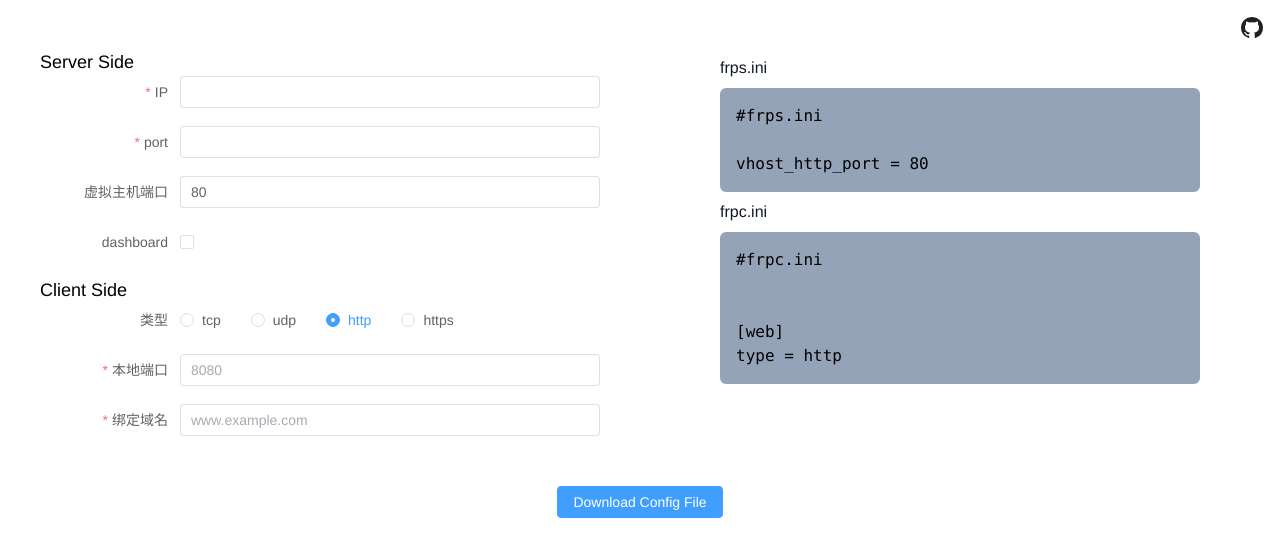
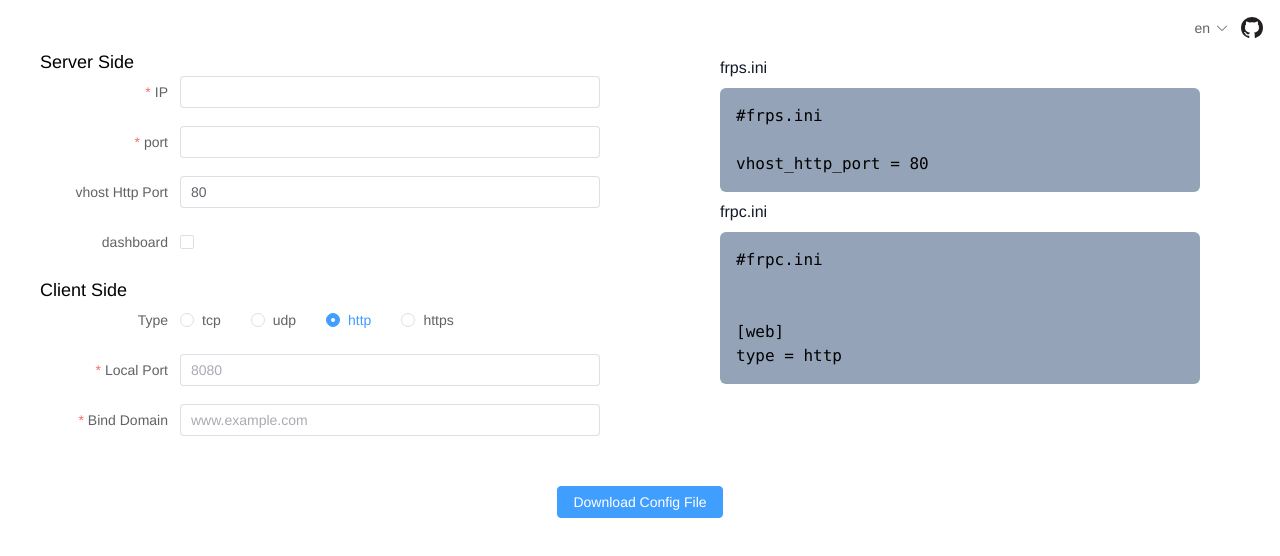
Before and after one commit to JunIce/frp-visual-config, a Vue app: page / in a window 1280 px wide. Shown: the top 556 px of the page. Built offline with nearby package versions, Linux system fonts and the light colour scheme.

Commit message:
feat: language locale

```diff
--- a/components.d.ts
+++ b/components.d.ts
@@ -11,9 +11,15 @@ declare module '@vue/runtime-core' {
     ElButton: typeof import('element-plus/es')['ElButton']
     ElCheckbox: typeof import('element-plus/es')['ElCheckbox']
     ElCol: typeof import('element-plus/es')['ElCol']
+    ElDropdown: typeof import('element-plus/es')['ElDropdown']
+    ElDropdownItem: typeof import('element-plus/es')['ElDropdownItem']
+    ElDropdownMenu: typeof import('element-plus/es')['ElDropdownMenu']
     ElForm: typeof import('element-plus/es')['ElForm']
     ElFormItem: typeof import('element-plus/es')['ElFormItem']
+    ElIcon: typeof import('element-plus/es')['ElIcon']
     ElInput: typeof import('element-plus/es')['ElInput']
+    ElMenu: typeof import('element-plus/es')['ElMenu']
+    ElMenuItem: typeof import('element-plus/es')['ElMenuItem']
     ElRadio: typeof import('element-plus/es')['ElRadio']
     ElRadioGroup: typeof import('element-plus/es')['ElRadioGroup']
     ElRow: typeof import('element-plus/es')['ElRow']
--- a/package.json
+++ b/package.json
@@ -13,7 +13,8 @@
 		"file-saver": "^2.0.5",
 		"pinia": "^2.1.4",
 		"validator": "^13.9.0",
-		"vue": "^3.3.4"
+		"vue": "^3.3.4",
+		"vue-i18n": "^9.7.1"
 	},
 	"devDependencies": {
 		"@types/file-saver": "^2.0.5",
--- a/src/components/ClientConfig.vue
+++ b/src/components/ClientConfig.vue
@@ -6,7 +6,7 @@
     :label-width="app.isMobile ? 'auto' : 140"
     :label-position="app.isMobile ? 'left' : 'right'"
   >
-    <el-form-item label="类型" prop="type">
+    <el-form-item :label="$t('type')" prop="type">
       <el-radio-group v-model="state.type">
         <el-radio v-for="item in types" :label="item.label">{{
           item.label
@@ -16,21 +16,21 @@
     <template v-if="state.type === 'tcp' || state.type === 'udp'">
       <el-form-item
         v-if="state.type === 'tcp'"
-        label="多TCP服务"
+        :label="$t('multi_tcp')"
         prop="tcp_multi"
       >
         <el-checkbox v-model="state.tcp_multi" />
       </el-form-item>
-      <el-form-item label="本地ip" prop="local_ip">
+      <el-form-item :label="$t('local_ip')" prop="local_ip">
         <el-input v-model="state.local_ip" placeholder="192.168.1.1"></el-input>
       </el-form-item>
-      <el-form-item label="本地端口" prop="local_port">
+      <el-form-item :label="$t('local_port')" prop="local_port">
         <el-input v-model="state.local_port" placeholder="8080"></el-input>
       </el-form-item>
-      <el-form-item v-if="!state.tcp_multi" label="远程端口" prop="remote_port">
+      <el-form-item v-if="!state.tcp_multi" :label="$t('remote_port')" prop="remote_port">
         <el-input v-model="state.remote_port" placeholder="6666"></el-input>
       </el-form-item>
-      <el-form-item v-else label="绑定域名" prop="custom_domains">
+      <el-form-item v-else :label="$t('bind_domain')" prop="custom_domains">
         <el-input
           v-model="state.custom_domains"
           placeholder="machine-a.example.com"
@@ -39,10 +39,10 @@
     </template>
 
     <template v-if="state.type === 'http'">
-      <el-form-item label="本地端口" prop="local_port">
+      <el-form-item :label="$t('local_port')" prop="local_port">
         <el-input v-model="state.local_port" placeholder="8080"></el-input>
       </el-form-item>
-      <el-form-item label="绑定域名" prop="custom_domains">
+      <el-form-item :label="$t('bind_domain')" prop="custom_domains">
         <el-input
           v-model="state.custom_domains"
           placeholder="www.example.com"
@@ -51,25 +51,25 @@
     </template>
 
     <template v-if="state.type === 'https'">
-      <el-form-item label="绑定域名" prop="custom_domains">
+      <el-form-item :label="$t('bind_domain')" prop="custom_domains">
         <el-input
           v-model="state.custom_domains"
           placeholder="machine-a.example.com"
         ></el-input>
       </el-form-item>
-      <el-form-item label="本地地址" prop="local_addr">
+      <el-form-item :label="$t('local_addr')" prop="local_addr">
         <el-input v-model="state.local_addr" placeholder="8080"></el-input>
       </el-form-item>
-      <el-form-item label="crt路径" prop="crt_path">
+      <el-form-item :label="$t('crt_path')" prop="crt_path">
         <el-input v-model="state.crt_path" placeholder="/"></el-input>
       </el-form-item>
-      <el-form-item label="key路径" prop="key_path">
+      <el-form-item :label="$t('key_path')" prop="key_path">
         <el-input v-model="state.key_path" placeholder="/"></el-input>
       </el-form-item>
-      <el-form-item label="请求头重写" prop="header_rewrite">
+      <el-form-item :label="$t('header_rewrite')" prop="header_rewrite">
         <el-input v-model="state.header_rewrite" placeholder="/"></el-input>
       </el-form-item>
-      <el-form-item label="请求头来源标识" prop="header_from">
+      <el-form-item :label="$t('header_from')" prop="header_from">
         <el-input v-model="state.header_from"></el-input>
       </el-form-item>
     </template>
--- a/src/components/ServerConfig.vue
+++ b/src/components/ServerConfig.vue
@@ -15,7 +15,7 @@
       </el-form-item>
       <el-form-item
         v-if="client.type === 'http'"
-        label="虚拟主机端口"
+        :label="$t('vhost_http_port')"
         prop="vhost_http_port"
       >
         <el-input v-model="client.vhost_http_port" placeholder="80"></el-input>
--- /dev/null
+++ b/src/lang/cn.json
@@ -0,0 +1,17 @@
+{
+  "server_side": "服务端",
+  "client_side": "客户端",
+  "download_file": "下载配置文件",
+  "type": "类型",
+  "multi_tcp": "多TCP服务",
+  "local_ip": "本地ip",
+  "local_port": "本地端口",
+  "remote_port": "远程端口",
+  "bind_domain": "绑定域名",
+  "local_addr": "本地地址",
+  "crt_path": "crt路径",
+  "key_path": "key路径",
+  "header_rewrite": "请求头重写",
+  "header_from": "请求头来源标识",
+  "vhost_http_port": "虚拟主机端口"
+}
--- /dev/null
+++ b/src/lang/en.json
@@ -0,0 +1,17 @@
+{
+  "server_side": "Server Side",
+  "client_side": "Client Side",
+  "download_file": "Download Config File",
+  "type": "Type",
+  "multi_tcp": "Multi TCP Service",
+  "local_ip": "Local IP",
+  "local_port": "Local Port",
+  "remote_port": "Remote Port",
+  "bind_domain": "Bind Domain",
+  "local_addr": "Local Addr",
+  "crt_path": "CRT Path",
+  "key_path": "Key Path",
+  "header_rewrite": "Header Rewrite",
+  "header_from": "Header From",
+  "vhost_http_port": "vhost Http Port"
+}
--- /dev/null
+++ b/src/lang/index.ts
@@ -0,0 +1,16 @@
+import { createI18n } from "vue-i18n";
+import EN from "./en.json"
+import CN from "./cn.json"
+
+export default createI18n({
+    locale: "en",
+    globalInjection: true,
+    messages: {
+        en: {
+            ...EN
+        },
+        zh: {
+            ...CN
+        }
+    }
+})
--- a/src/main.ts
+++ b/src/main.ts
@@ -1,11 +1,12 @@
 import { createApp } from 'vue';
 import { createPinia } from 'pinia';
 import * as ElementPlusIconsVue from '@element-plus/icons-vue';
+import i18n from "./lang"
 import App from './App.vue';
 import 'element-plus/dist/index.css';
 
 const app = createApp(App);
-app.use(createPinia());
+app.use(createPinia()).use(i18n);
 
 // 注册elementplus图标
 for (const [key, component] of Object.entries(ElementPlusIconsVue)) {
--- a/src/store/app.ts
+++ b/src/store/app.ts
@@ -1,9 +1,16 @@
 import { defineStore } from "pinia";
+import i18n from "../lang"
 
 export const useApp = defineStore("app", {
   state: () => ({
     isMobile: isMobile(),
+    locale: 'en'
   }),
+  actions: {
+    changeLocale(locale: 'zh' | 'en') {
+      i18n.global.locale = locale
+    }
+  }
 });
 
 const isMobile = (
--- a/src/views/Panel.vue
+++ b/src/views/Panel.vue
@@ -1,20 +1,31 @@
 <template>
-  <a href="https://github.com/JunIce/frp-visual-config" target="_blank">
-    <img
-      class="fixed w-6 z-10 right-4 top-4"
-      src="../assets/images/github.svg"
-      alt="github"
-    />
-  </a>
   <div class="wrapper pt-4">
+    <div class="fixed z-10 right-4 top-4 flex items-center">
+      <el-dropdown @command="handleChangeLocale">
+        <el-button link>
+          {{ appStore.locale
+          }}<el-icon class="el-icon--right"><arrow-down /></el-icon>
+        </el-button>
+        <template #dropdown>
+          <el-dropdown-menu>
+            <el-dropdown-item command="zh">中文</el-dropdown-item>
+            <el-dropdown-item command="en">En</el-dropdown-item>
+          </el-dropdown-menu>
+        </template>
+      </el-dropdown>
+
+      <a href="https://github.com/JunIce/frp-visual-config" target="_blank">
+        <img class="w-6 ml-2" src="../assets/images/github.svg" alt="github" />
+      </a>
+    </div>
     <el-row>
       <el-col :lg="12" :sm="24">
         <div class="p-2 md:px-10 md:py-8">
-          <p class="text-lg">Server Side</p>
+          <p class="text-lg">{{ $t("server_side") }}</p>
           <div>
             <ServerConfig ref="serverConfRef" />
           </div>
-          <p class="text-lg">Client Side</p>
+          <p class="text-lg">{{ $t("client_side") }}</p>
           <div>
             <ClientConfig ref="clientConfRef" />
           </div>
@@ -38,7 +49,9 @@
       </el-col>
     </el-row>
     <div class="text-center">
-      <el-button @click="download" type="primary">Download Config File</el-button>
+      <el-button @click="download" type="primary">{{
+        $t("download_file")
+      }}</el-button>
     </div>
   </div>
 </template>
@@ -48,8 +61,11 @@ import ClientConfig from "../components/ClientConfig.vue";
 import ServerConfig from "../components/ServerConfig.vue";
 import { useClient } from "../store/client";
 import { useServer } from "../store/server";
+import { useApp } from "../store/app";
+
 import { saveAs } from "file-saver";
 
+const appStore = useApp();
 const clientState = useClient();
 const serverState = useServer();
 
@@ -150,4 +166,9 @@ const downloadFile = async (content: string, fileName: string) => {
     fileName
   );
 };
+
+const handleChangeLocale = (command: string) => {
+  appStore.locale = command;
+  appStore.changeLocale(command as any);
+};
 </script>
```
Also changed, not shown: 2 other files (tests, documents, lock files or other folders).
